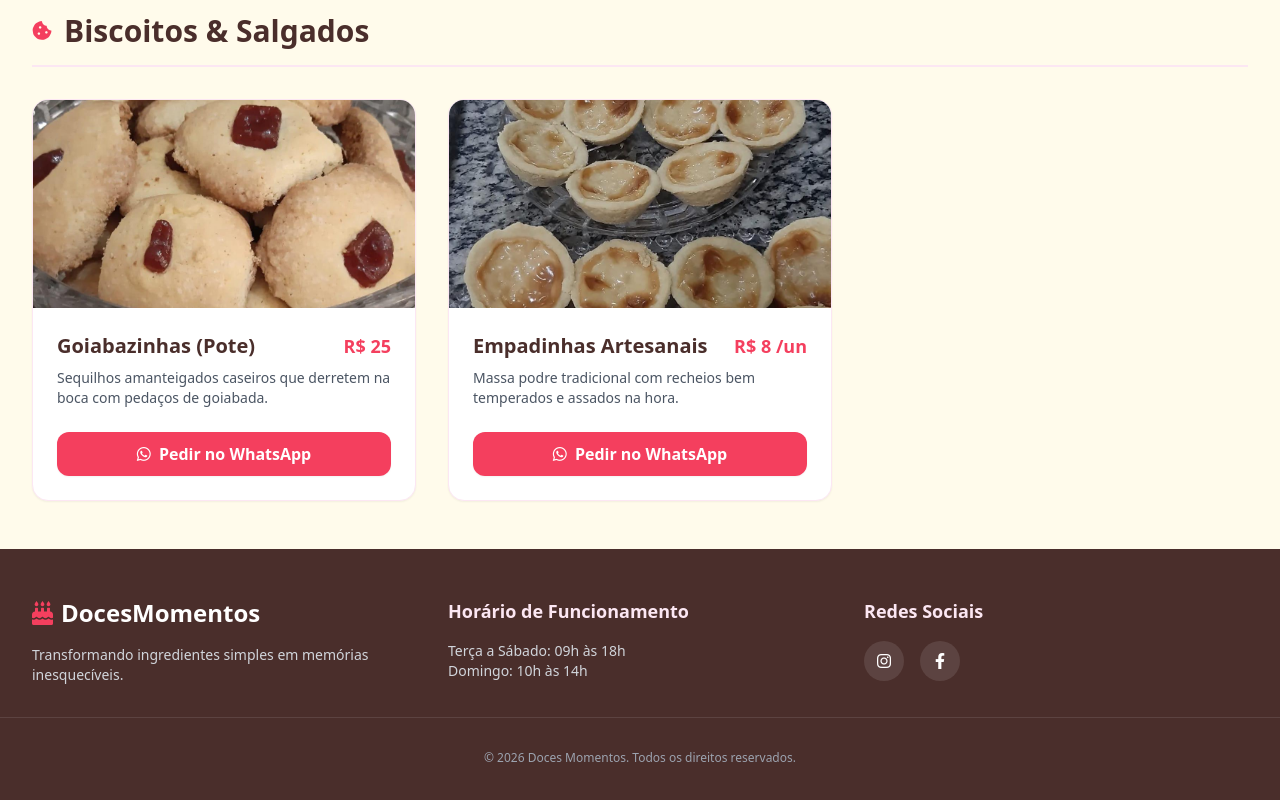
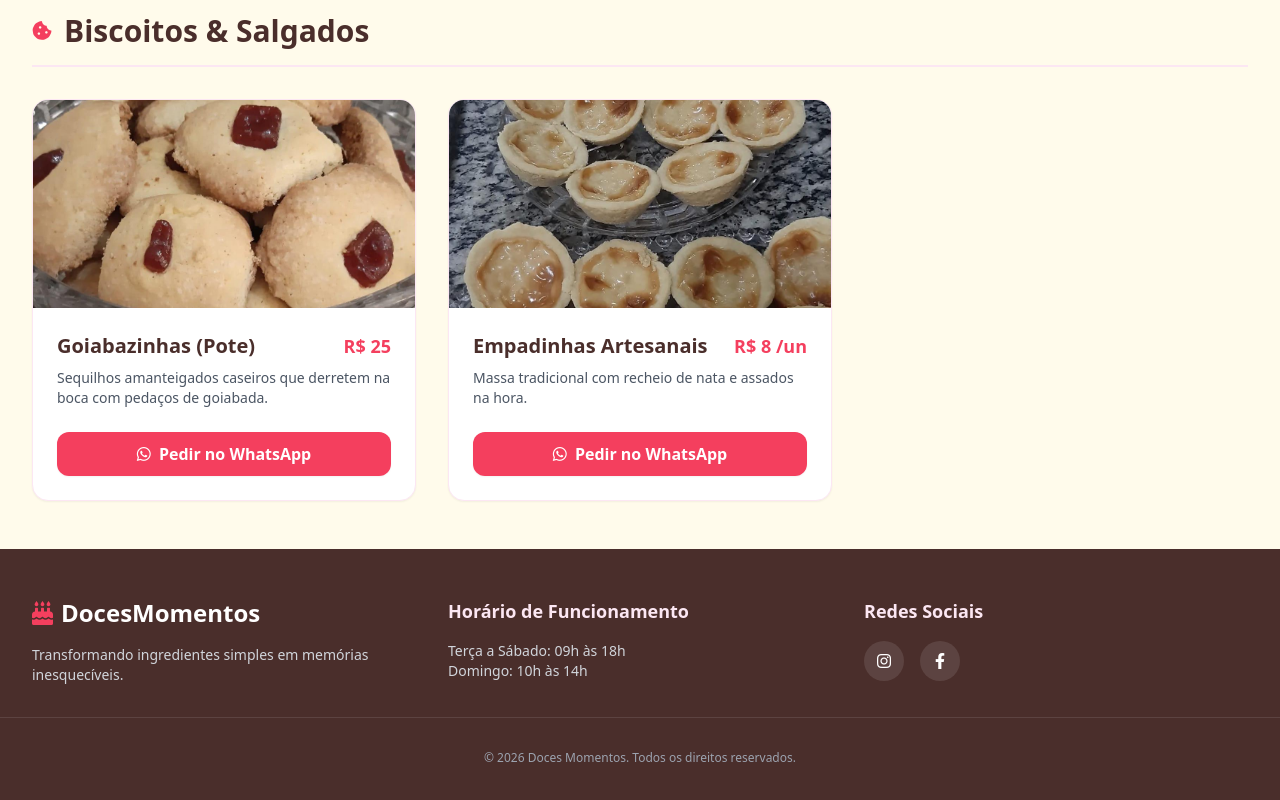
Before and after one commit to vctdini/landing-page, a plain HTML site: page cardapio.html in a window 1280 px wide. Shown: the part 887-1687 px from the top of the page. Drawn offline with nearby package versions, Linux system fonts and the light colour scheme.

Commit message:
inserção de legenda empadinhas

```diff
--- a/cardapio.html
+++ b/cardapio.html
@@ -180,7 +180,7 @@
                 <h3 class="text-xl font-bold text-brand-brown">Empadinhas Artesanais</h3>
                 <span class="text-brand-rose font-bold text-lg whitespace-nowrap">R$ 8 /un</span>
               </div>
-              <p class="text-gray-600 text-sm">Massa podre tradicional com recheios bem temperados e assados na hora.</p>
+              <p class="text-gray-600 text-sm">Massa tradicional com recheio de nata e assados na hora.</p>
             </div>
           </div>
           <div class="px-6 pb-6">
```
